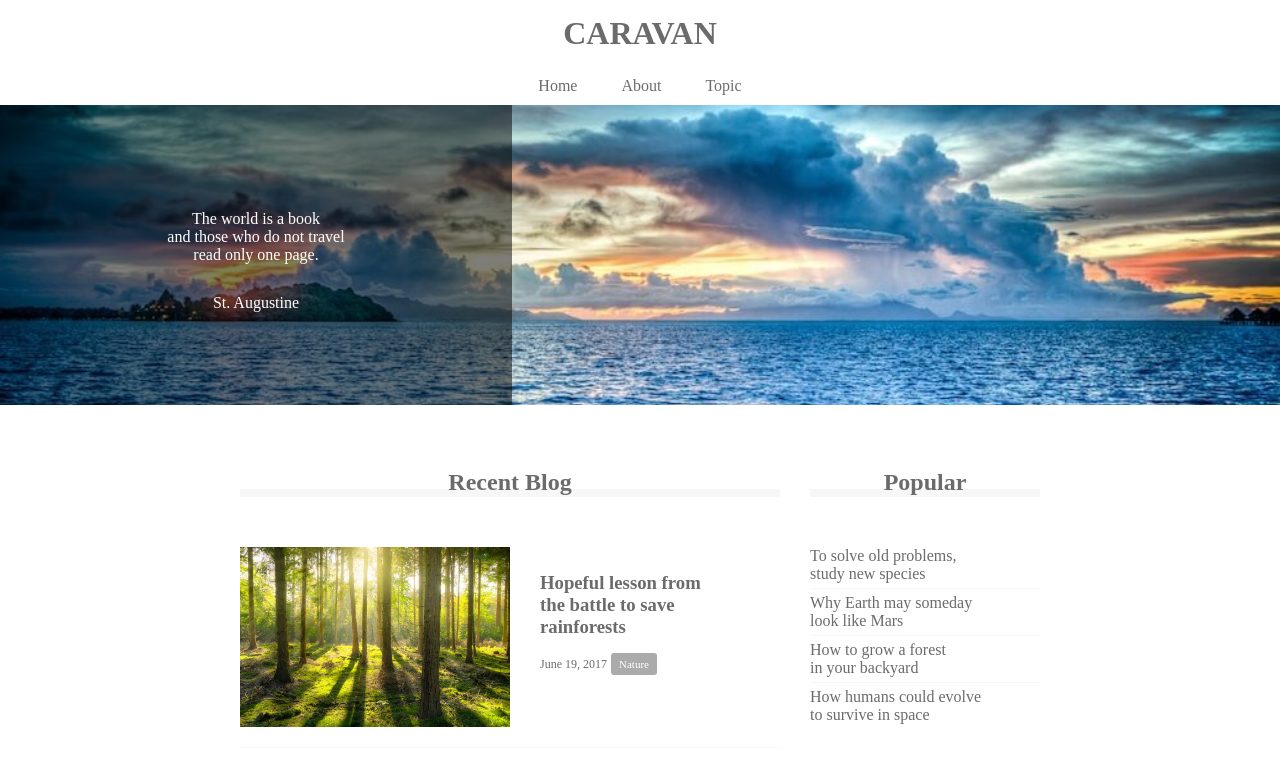
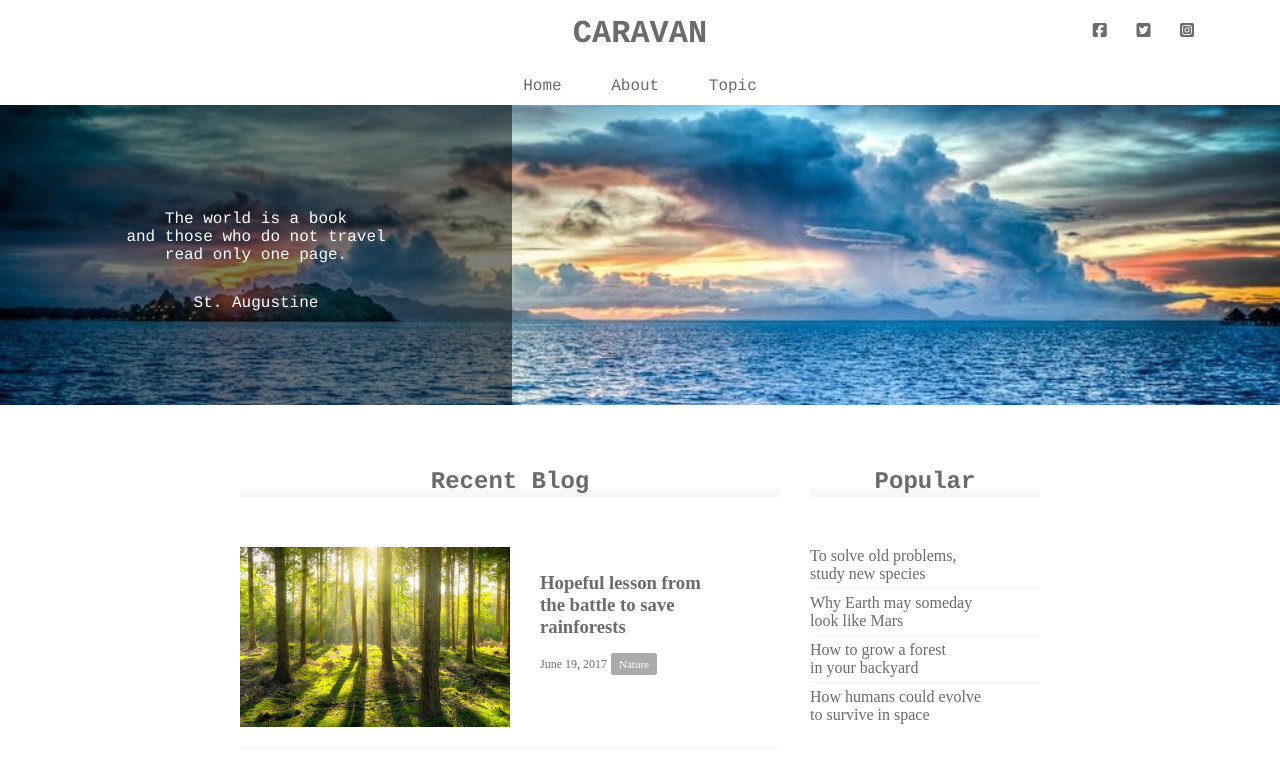
Before and after one commit to kaduki-samei/1.HTML-CSS, a plain HTML site: page caravan/index.html in a window 1280 px wide. Shown: the top 765 px of the page. Drawn offline with Linux system fonts and the light colour scheme.

Commit message:
[Start]1-9

```diff
--- a/caravan/index.html
+++ b/caravan/index.html
@@ -2,6 +2,7 @@
 <html lang="ja">
   <head>
     <meta charset="UTF-8" />
+    <script src="https://kit.fontawesome.com/37b5ba38f6.js" crossorigin="anonymous"></script>
     <link rel="stylesheet" href="style.css"/>
     <title>CARAVAN</title>
   </head>
@@ -9,10 +10,13 @@
   <body>
     <header>
       <h1 class="heading">
-        <a href href="index.html">
-        CARAVAN
-        </a>
+        <a href href="index.html">CARAVAN</a>
       </h1>
+      <div class="social">
+        <i class="fab fa-facebook-square"></i>
+        <i class="fab fa-twitter-square"></i>
+        <i class="fab fa-instagram-square"></i>
+      </div>
     </header>
 
     <nav>
--- a/caravan/style.css
+++ b/caravan/style.css
@@ -9,11 +9,31 @@ a {
   text-decoration: none;
 }
 
+header,
+nav,
+h2,
+.main-visual,
+footer {
+  font-family: Chalkduster, "Bradley Hand", Courier, "Segoe Print", sans-serif;
+}
+
 header {
   width: 90%;
   padding: 15px 0;
   margin: 0 auto;
   text-align: center;
+  position: relative;
+}
+
+.social {
+  position: absolute;
+  top: 22px;
+  right: 22px;
+}
+
+.social i {
+  display: inline-block;
+  margin-left: 20px;
 }
 
 header .heading {
```
Also changed, not shown: 1-8Q.html (added, +11 -0 lines), 1-8Q.css (added).
